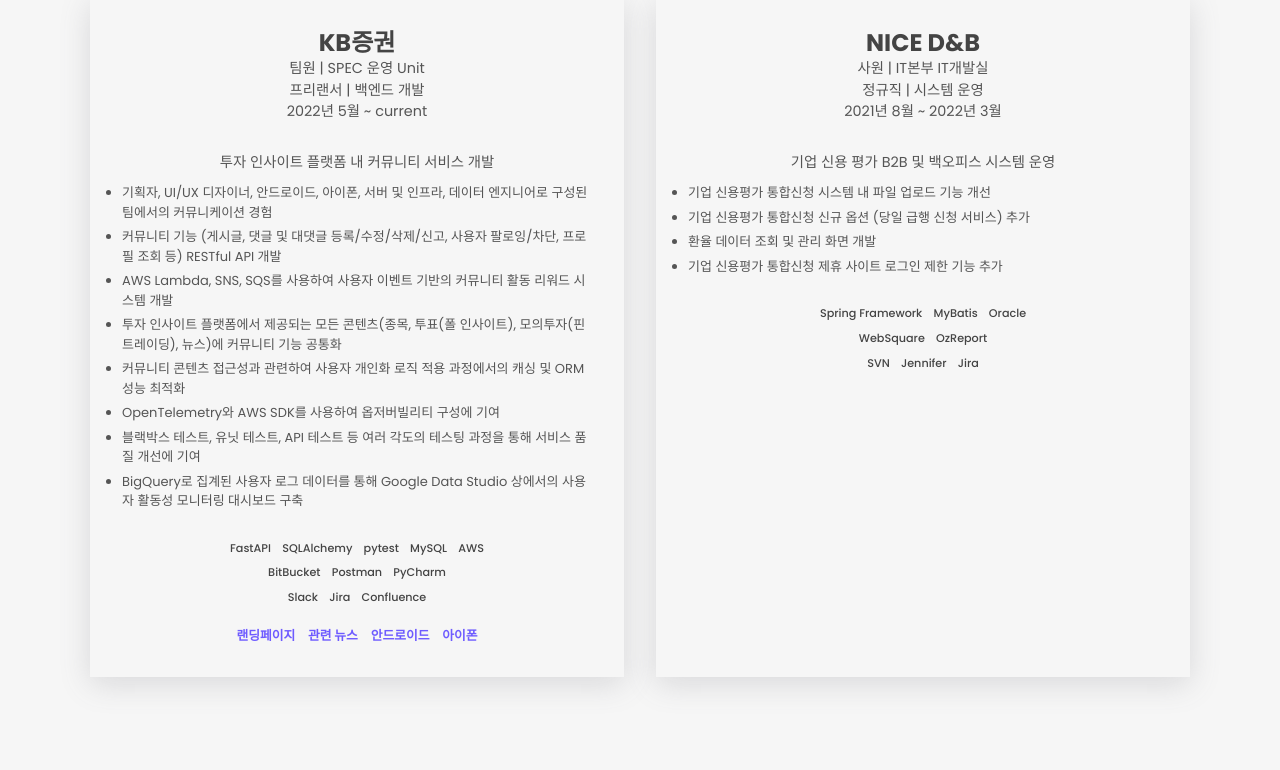
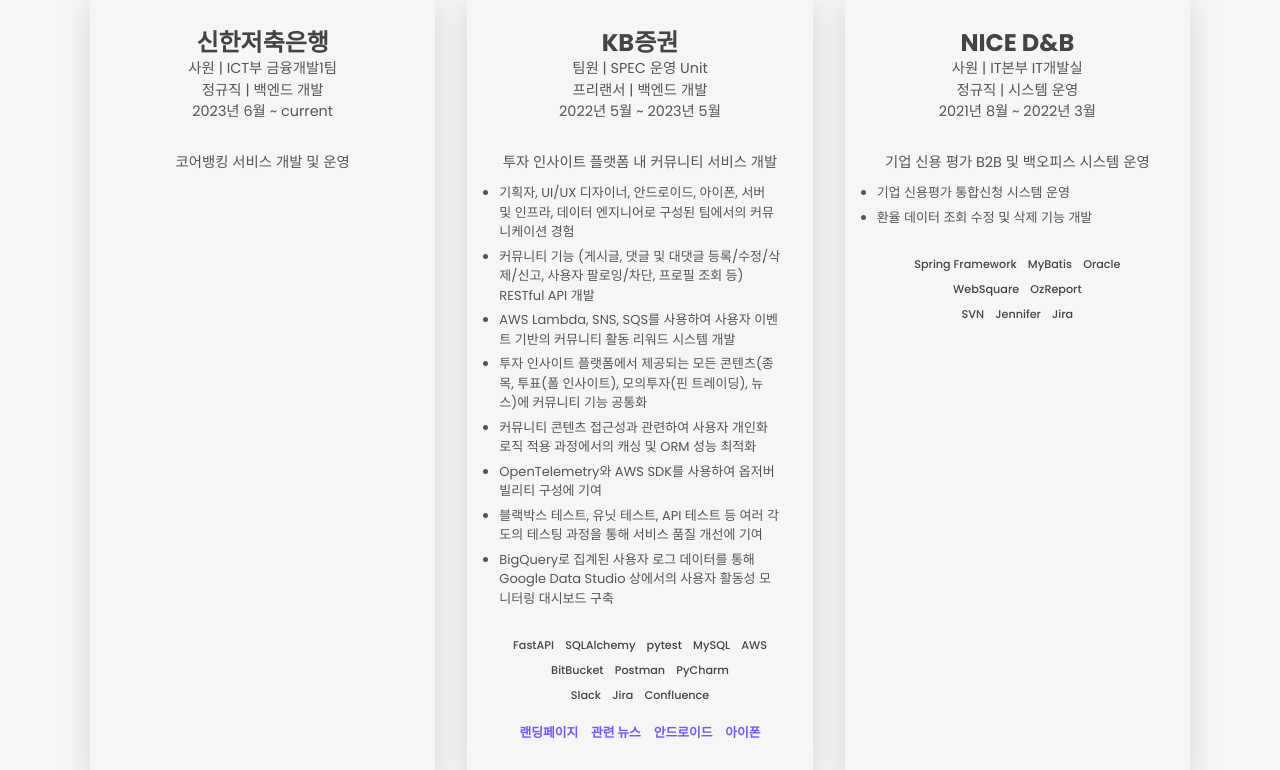
Before and after one commit to mrnglory/mrnglory.github.io, a plain HTML site: page index.html in a window 1280 px wide. Shown: the part 470-1240 px from the top of the page. Drawn offline with Linux system fonts and the light colour scheme.

Commit message:
경력 사항 업데이트

```diff
--- a/index.html
+++ b/index.html
@@ -49,7 +49,7 @@
         <p class="about__desc">
           학생 시절에는 개발자라는 직업이 제게 과분하다고 생각하며 공부를 소홀히 했던 것이 사실입니다.
           하지만 어느 순간부터 백엔드 개발에 적성이 있음을 깨달았고,
-          이제는 현실 세계에서 일어나는 일들을 효율적으로 풀어내며 사용자에게 즐거움을 제공하는 개발자로 지속 성장하는 것을 꿈꾸고 있습니다.
+          이제는 현실 세계에서 일어나는 일들을 효율적으로 풀어내며 사용자에게 필요를 제공하는 개발자로 지속 성장하는 것을 꿈꾸고 있습니다.
         </p>
       </div>
 
@@ -58,10 +58,19 @@
         <h2 class="section__title">경력</h2>
         <div class="content__grid">
           <div class="content">
+            <h3>신한저축은행</h3>
+            <h5>사원 | ICT부 금융개발1팀</h5>
+            <h5>정규직 | 백엔드 개발</h5>
+            <h5>2023년 6월 ~ current </h5>
+            <div class="content__description">
+              코어뱅킹 서비스 개발 및 운영
+            </div>
+          </div>
+          <div class="content">
             <h3>KB증권</h3>
             <h5>팀원 | SPEC 운영 Unit</h5>
             <h5>프리랜서 | 백엔드 개발</h5>
-            <h5>2022년 5월 ~ current </h5>
+            <h5>2022년 5월 ~ 2023년 5월 </h5>
             <div class="content__description">
               투자 인사이트 플랫폼 내 커뮤니티 서비스 개발
               <ul class="content__list">
@@ -107,10 +116,8 @@
             <div class="content__description">
               기업 신용 평가 B2B 및 백오피스 시스템 운영
               <ul class="content__list">
-                <li>기업 신용평가 통합신청 시스템 내 파일 업로드 기능 개선</li>
-                <li>기업 신용평가 통합신청 신규 옵션 (당일 급행 신청 서비스) 추가</li>
-                <li>환율 데이터 조회 및 관리 화면 개발</li>
-                <li>기업 신용평가 통합신청 제휴 사이트 로그인 제한 기능 추가</li>
+                <li>기업 신용평가 통합신청 시스템 운영</li>
+                <li>환율 데이터 조회 수정 및 삭제 기능 개발</li>
               </ul>
             </div>
             <ul class="content__tack-stack">
```
